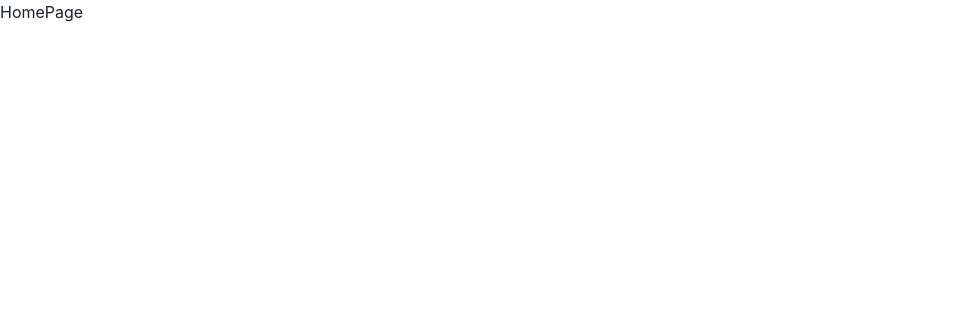
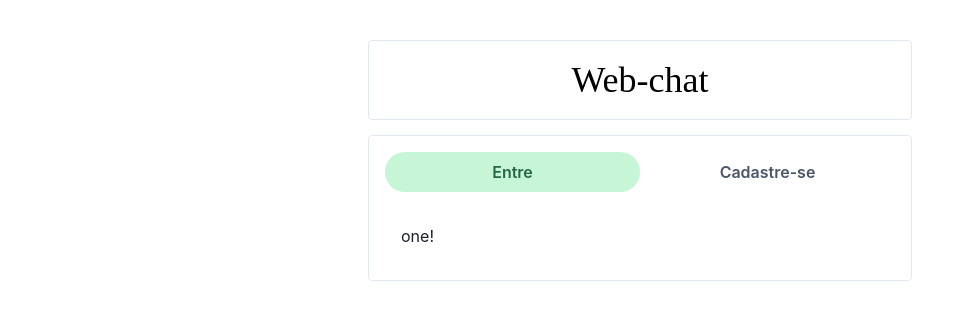
Before and after one commit to alansgoncalves/web-chat, a React (Create React App) app in the folder frontend/: page / in a window 1280 px wide. Shown: the top 320 px of the page, without its empty margins (0-974 px from the left). Built offline with nearby package versions, Linux system fonts and the light colour scheme.

Commit message:
feat: add Container and Tab chakra ui homepage

```diff
--- a/frontend/src/Pages/HomePage.js
+++ b/frontend/src/Pages/HomePage.js
@@ -1,7 +1,43 @@
 import React from "react";
+import { Container, Box, Text } from "@chakra-ui/react";
+import { Tabs, TabList, TabPanels, Tab, TabPanel } from "@chakra-ui/react";
 
 const HomePage = () => {
-  return <div>HomePage</div>;
+  return (
+    <Container maxW="xl" centerContent>
+      <Box
+        d="flex"
+        justifyContent="center"
+        textAlign="center"
+        p={3}
+        bg={"white"}
+        w="100%"
+        m="40px 0 15px 0"
+        borderRadius="base"
+        borderWidth="1px"
+      >
+        <Text fontSize="4xl" fontFamily="Work sans" color="black">
+          Web-chat
+        </Text>
+      </Box>
+      <Box bg="white" w="100%" p={4} borderRadius="base" borderWidth="1px">
+        <Tabs variant="soft-rounded" colorScheme="green">
+          <TabList mb="1em">
+            <Tab width="50%">Entre</Tab>
+            <Tab width="50%">Cadastre-se</Tab>
+          </TabList>
+          <TabPanels>
+            <TabPanel>
+              <p>one!</p>
+            </TabPanel>
+            <TabPanel>
+              <p>two!</p>
+            </TabPanel>
+          </TabPanels>
+        </Tabs>
+      </Box>
+    </Container>
+  );
 };
 
 export default HomePage;
```
